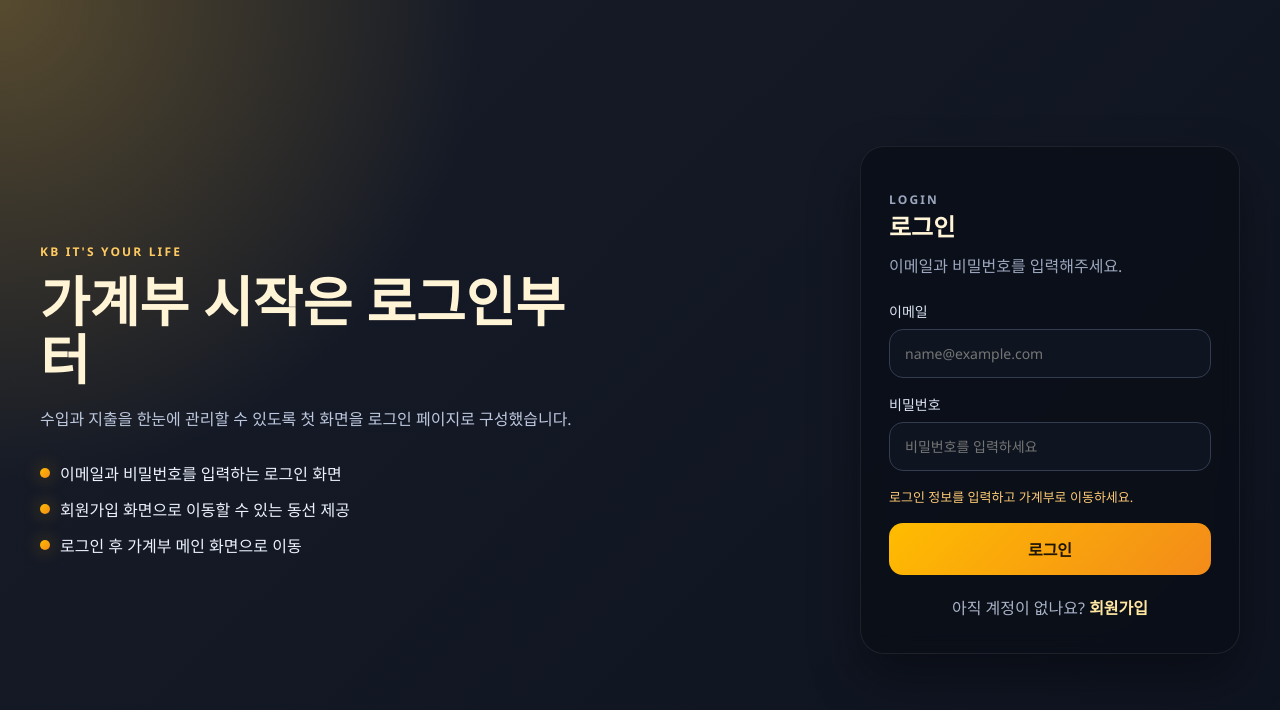
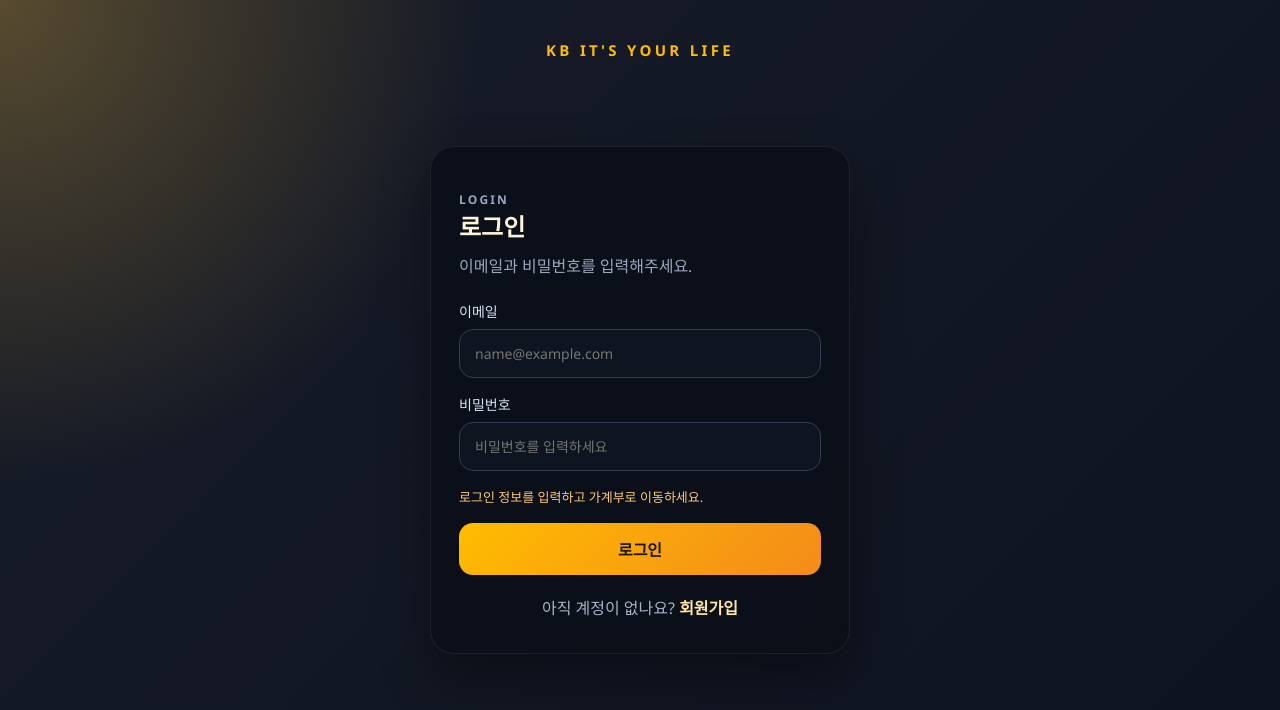
Before and after one commit to wonderfulrosemari/notitle, a Vue app: page / in a window 1280 px wide. Shown: the top 710 px of the page. Built offline with nearby package versions, Linux system fonts and the light colour scheme; no server answers; the HTML template or start-up script is replaced by a standard one.

Commit message:
[#19] style: 로그인 화면 레이아웃 조정

```diff
--- a/src/style.css
+++ b/src/style.css
@@ -431,9 +431,23 @@ select {
   min-height: 100vh;
   display: grid;
   grid-template-columns: minmax(0, 1.1fr) minmax(320px, 460px);
+  position: relative;
   background:
     radial-gradient(circle at top left, rgba(255, 196, 66, 0.28), transparent 32%),
     linear-gradient(135deg, #171c28 0%, #0e1320 100%);
+}
+
+.auth-page-brand {
+  position: absolute;
+  top: 40px;
+  left: 50%;
+  transform: translateX(-50%);
+  margin: 0;
+  color: #ffbc00;
+  text-transform: uppercase;
+  letter-spacing: 0.22em;
+  font-size: 15px;
+  font-weight: 800;
 }
 
 .auth-page-signup {
@@ -510,6 +524,12 @@ select {
   display: flex;
   align-items: center;
   justify-content: center;
+}
+
+.auth-panel-centered {
+  grid-column: 1 / -1;
+  width: 100%;
+  min-height: 100vh;
 }
 
 .auth-card {
@@ -705,6 +725,11 @@ select {
     padding: 28px 20px;
   }
 
+  .auth-page-brand {
+    top: 24px;
+    font-size: 13px;
+  }
+
   .auth-hero h1 {
     font-size: 34px;
   }
--- a/src/views/LoginView.vue
+++ b/src/views/LoginView.vue
@@ -1,19 +1,8 @@
 <template>
   <main class="auth-page">
-    <section class="auth-hero">
-      <p class="auth-eyebrow">KB IT's Your Life</p>
-      <h1>가계부 시작은 로그인부터</h1>
-      <p class="auth-copy">
-        수입과 지출을 한눈에 관리할 수 있도록 첫 화면을 로그인 페이지로 구성했습니다.
-      </p>
-      <ul class="auth-feature-list">
-        <li>이메일과 비밀번호를 입력하는 로그인 화면</li>
-        <li>회원가입 화면으로 이동할 수 있는 동선 제공</li>
-        <li>로그인 후 가계부 메인 화면으로 이동</li>
-      </ul>
-    </section>
+    <p class="auth-page-brand">KB IT'S YOUR LIFE</p>
 
-    <section class="auth-panel">
+    <section class="auth-panel auth-panel-centered">
       <div class="auth-card">
         <div class="auth-card-head">
           <p class="auth-kicker">Login</p>
```
